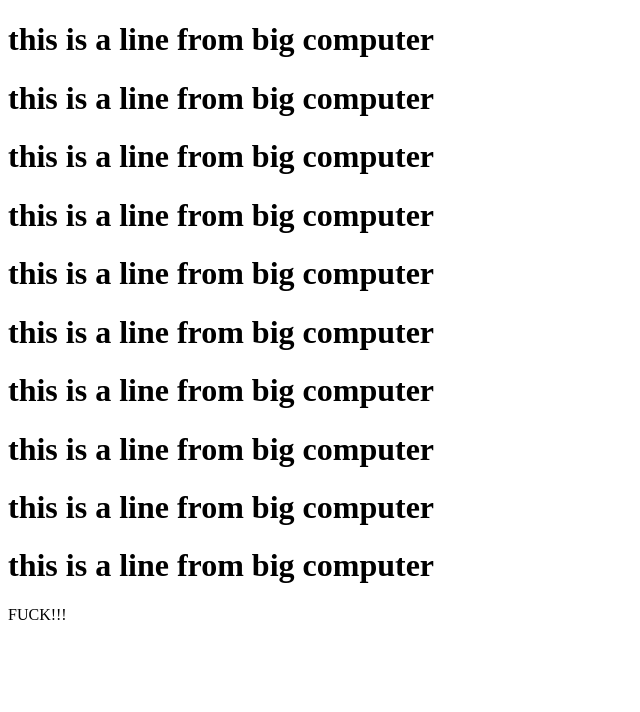
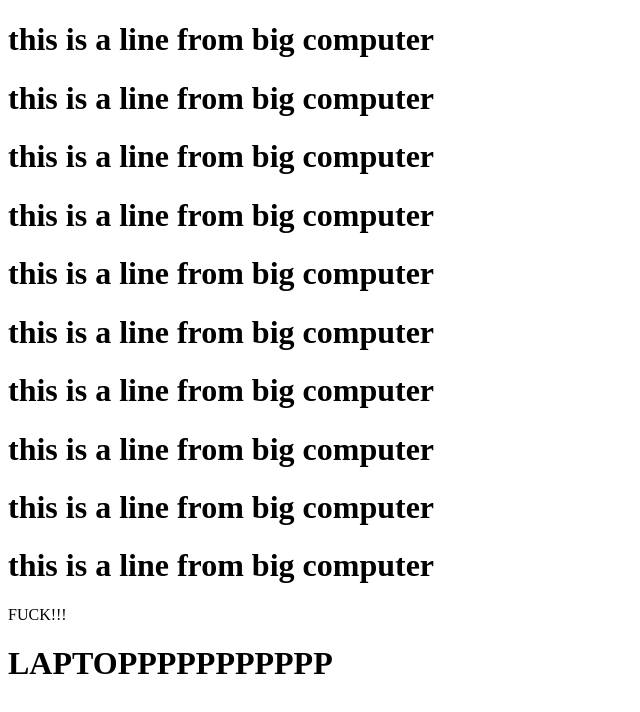
Before and after one commit to hbedikos/testing, a plain HTML site: page index.html in a window 1280 px wide. Shown: the whole page, without its empty margins (0-640 px from the left). Drawn offline with Linux system fonts and the light colour scheme.

Commit message:
asdfasdfasdfasdffsafsa

```diff
--- a/index.html
+++ b/index.html
@@ -19,5 +19,7 @@
     <h1>this is a line from big computer</h1>
 
     FUCK!!!
+
+    <h1>LAPTOPPPPPPPPPPP</h1>
 </body>
 </html>
```
